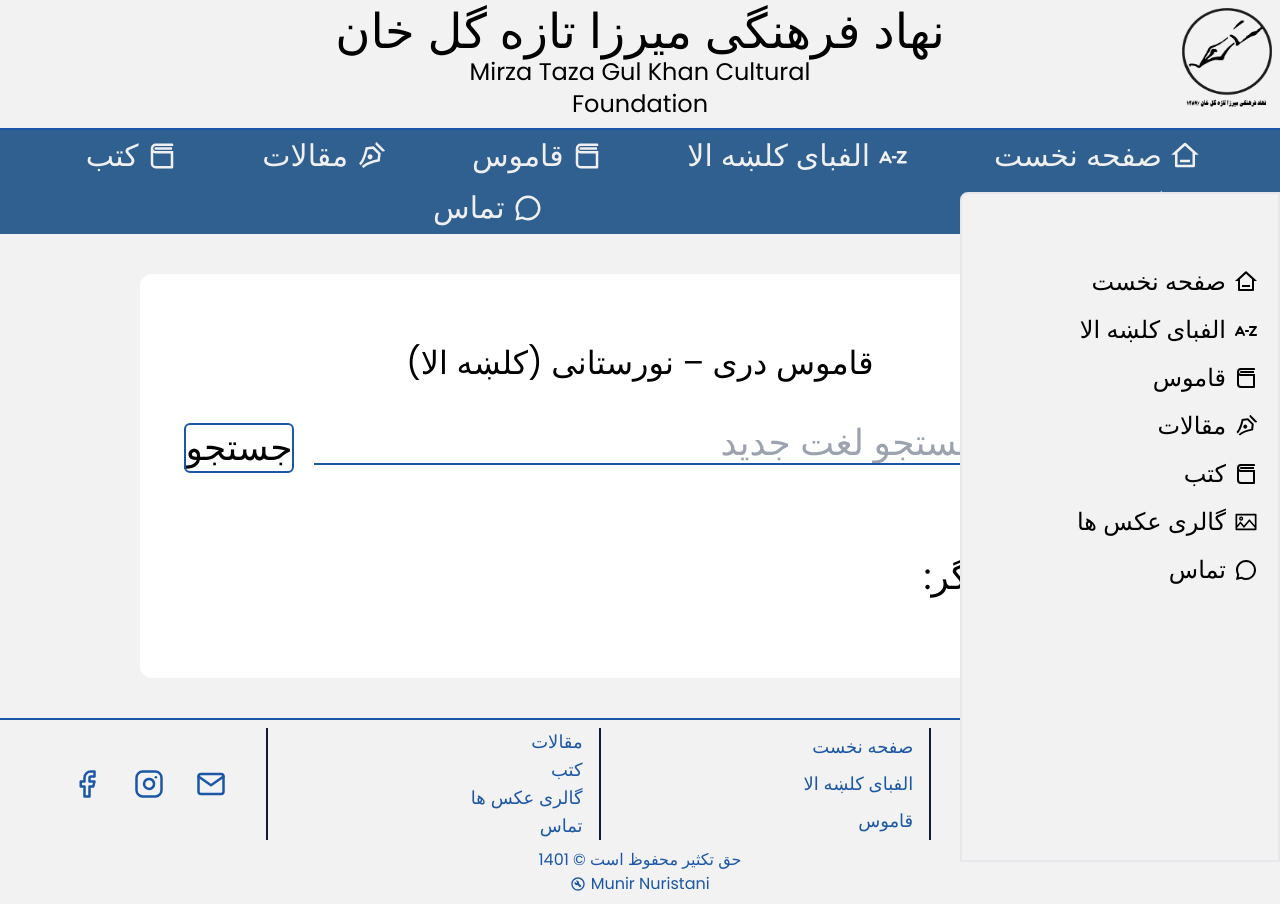
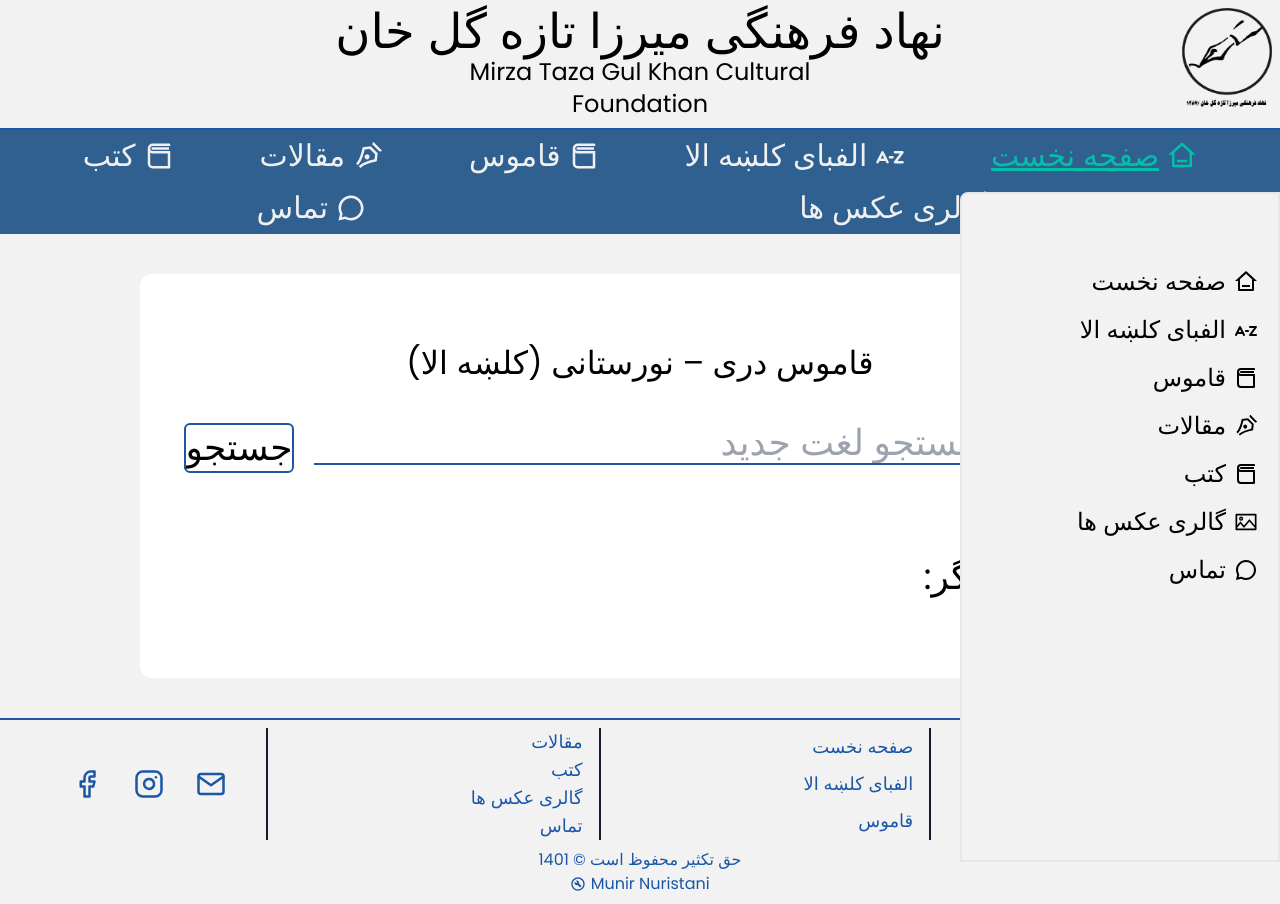
Before and after one commit to MunirNuristani/nuristanidict, a Next.js app: page /dictionary/dictionary in a window 1280 px wide. Built offline with nearby package versions, Linux system fonts and the light colour scheme; a web font is replaced by a local one.

Commit message:
fixed image issues

```diff
--- a/components/Modal/PictureModal.js
+++ b/components/Modal/PictureModal.js
@@ -8,16 +8,25 @@ function PictureModal({ showPictureModal, hidePictureModal, selectedImage, image
 
   return (
     <div className={`verflow-y-auto overflow-x-hidden z-[99]  w-full md:inset-0 h-modal md:h-full fixed flex justify-center items-center inset-0 bg-gray-600 bg-opacity-90 overflow-y-auto h-full w-full ${!showPictureModal && 'hidden'}`}>
-      <div className='relative w-[600px] h-[400px] md:w-[800px] md:h-[600px] lg:w-[1000px] lg:h-[600px] xl:w-[1200px] xl:h-[700px]  rounded bg-[white] shadow-lg flex justify-center items-center m-auto p-auto '>
+      <div className='relative w-[600px] h-[400px] md:w-[800px] md:h-[600px] lg:w-[1000px] lg:h-[600px] xl:w-[1200px] xl:h-[700px]  rounded shadow-lg flex justify-center items-center m-auto p-auto '>
 
         <IoMdCloseCircleOutline className=" z-[99] absolute right-2 text-4xl text-gray-500 text-[red] hover:cursor-pointer top-5" onClick={() => hidePictureModal()} />
         <div className=" absolute top-0 right-0">
-          <Carousel showArrows={true} showThumbs={false} autoFocus={true} showIndicators={false} dynamicHeight={false}>
-            <div className=" w-[600px] h-[400px] md:w-[800px] md:h-[600px] lg:w-[1000px] lg:h-[600px] xl:w-[1200px] xl:h-[700px]">
+          <Carousel
+            showArrows={true}
+            showThumbs={false}
+            autoFocus={true}
+            showIndicators={false}
+            dynamicHeight={true}
+            showStatus={false}
+            swipeable={true}
+            emulateTouch={true}
+          >
+            <div >
               <img src={selectedImage} alt="selected Image" />
             </div>
             {images && images.map((image, ind) => (
-              <div key={ind} className=" absolute top-0 right-0 w-[600px] h-[400px] md:w-[800px] md:h-[600px] lg:w-[1000px] lg:h-[600px] xl:w-[1200px] xl:h-[700px]">
+              <div key={ind} className=" absolute top-0 right-0 ">
                 <img src={image} alt="images" />
               </div>
             ))}
--- a/components/nav/Header.js
+++ b/components/nav/Header.js
@@ -2,69 +2,77 @@ import React, { useState, useEffect } from "react";
 import Image from "next/image";
 import logo from "../../public/logo_original.png";
 import Link from "next/link";
-import { Turn as Hamburger } from 'hamburger-react'
+import { Turn as Hamburger } from "hamburger-react"
 import { RiBook3Line, RiChat3Line, RiHome3Line, RiPenNibLine } from "react-icons/ri"
 import { TiSortAlphabetically } from "react-icons/ti"
 import { AiOutlinePicture } from "react-icons/ai"
 import { useAppContext } from "../../context/AppContext";
-import { useRouter } from 'next/router'
+import { useRouter } from "next/router"
 
 function Header() {
+  const [ activeMenu, setActiveMenu] = useState("home")
   const { state, dispatch } = useAppContext()
   const { showMenu, shrinkHeader } = state
   const router = useRouter()
-  const CSS = " px-10 text-center py-2 flex shrink grow items-center text-3xl  rounded-md cursor-pointer hover:underline"
-  const active = `${CSS} text-gray text`
+  const CSS = " flex justify-center px-10 text-center py-2 flex shrink grow items-center text-3xl rounded-md cursor-pointer hover:underline"
+  const activeCSS = `${CSS} text-[#00c0a7] underline`
 
   const toggleMenu = () => {
     dispatch({ type: "SHOWMENU", payload: !showMenu })
   }
 
-  const handleRouting = (route) => {
+  const handleRouting = (route , alias) => {
     router.push(route)
+    setActiveMenu(alias)
     dispatch({
       type: "LOADINGPAGE", payload: true,
     })
   }
 
-   const menuItems = [
+  const menuItems = [
     {
       name: "صفحه نخست",
-      icon: <RiHome3Line className="ml-2"/>,
-      pathName:"/"
-
+      icon: <RiHome3Line className="ml-2" />,
+      pathName: "/",
+      alias: "home"
     },
     {
-      name:"الفبای کلښه الا",
-      icon: <TiSortAlphabetically className="ml-2"/>,
-      pathName: '/alphabets'
+      name: "الفبای کلښه الا",
+      icon: <TiSortAlphabetically className="ml-2" />,
+      pathName: "/alphabets",
+      alias: "alphabet"
     },
     {
       name: "قاموس",
-      icon: <RiBook3Line className="ml-2"/>,
-      pathName: '/dictionary/dictionary'
+      icon: <RiBook3Line className="ml-2" />,
+      pathName: "/dictionary/dictionary",
+      alias: "dictionary"
     },
     {
       name: "مقالات",
-      icon: < RiPenNibLine className = "ml-2" />,
-      pathName: '/listArticles'
+      icon: < RiPenNibLine className="ml-2" />,
+      pathName: "/listArticles",
+      alias: "articles"
     },
     {
       name: "کتب ",
       icon: <RiBook3Line className="ml-2" />,
-      pathName: '/bookList'
+      pathName: "/bookList",
+      alias:"books"
     },
     {
       name: "گالری عکس ها",
-      icon: <AiOutlinePicture className = "ml-2" />,
-      pathName: '/pictureGallery'
+      icon: <AiOutlinePicture className="ml-2" />,
+      pathName: "/pictureGallery",
+      alias:"gallery"
     },
     {
       name: "تماس",
       icon: <RiChat3Line className="ml-2" />,
-      pathName: '/contact'
+      pathName: "/contact",
+      alias: "contact"
     },
-   ]
+  ]
   return (
     <header className={`sticky top-0 z-10`}>
       <nav
@@ -75,12 +83,10 @@ function Header() {
           <h1 dir="rtl" className="text-5xl md:text-3xl">
             نهاد فرهنگی میرزا تازه گل خان
           </h1>
-          <h1 dir="ltr" className="text-2xl md:text-xl w-3/4 text-center" style={{ fontFamily: 'Poppins' }}>
+          <h1 dir="ltr" className="text-2xl md:text-xl w-3/4 text-center" style={{ fontFamily: "Poppins" }}>
             Mirza Taza Gul Khan Cultural Foundation
-
           </h1>
         </div>
-
         <Link href={{ pathname: "/" }} passHref>
           <div className={`flex absolute right-2 top-2 hover:cursor-pointer transition-all ease-in-out duration-1000 sm:hidden`}>
             <Image
@@ -92,7 +98,7 @@ function Header() {
             />
           </div>
         </Link>
-        <div className={`z-40 flex justify-center items-center h-full -mt-2 absolute right-2 top-2 transition-all ease-in-out duration-1000  ${!shrinkHeader && 'top-24'} sm:top-2 hidden sm:flex`}>
+        <div className={`z-40 flex justify-center items-center h-full -mt-2 absolute right-2 top-2 transition-all ease-in-out duration-1000  ${!shrinkHeader && "top-24"} sm:top-2 hidden sm:flex`}>
           <Hamburger toggled={showMenu} toggle={toggleMenu} direction="left" className={`z-40`} />
         </div>
       </nav>
@@ -100,12 +106,12 @@ function Header() {
       <div>
         <div
           dir="rtl"
-          className='flex flex-row justify-center flex-wrap px-10 items-center text-2xl bg-[#306090] text-[#f0f0f0] sm:hidden'>
-          {menuItems.map((item,idx)=>(
+          className="flex flex-row justify-around flex-wrap px-10 items-center text-2xl bg-[#306090] text-[#f0f0f0] sm:hidden">
+          {menuItems.map((item, idx) => (
             <div key={idx}
-              className={CSS}
-              onClick={() => handleRouting(item.pathName )} >
-                 {item.icon}
+              className={item.alias==activeMenu? activeCSS:CSS}
+              onClick={() => handleRouting(item.pathName, item.alias)} >
+              {item.icon}
               <p> {item.name}</p>
             </div>
           ))}
--- a/pages/bookList.js
+++ b/pages/bookList.js
@@ -25,15 +25,15 @@ export default function Index({ allBooks }) {
     <>{
       loadingPage ? <LoadingPage /> :
 
-        <div className="container mt-10 md:mt-[120px] sm:mt-[20px] flex  flex-col justify-center mx-auto backdrop-blur-sm bg-white/90 drop-shadow-xl p-12 sm:p-2 rounded-xl max-w-[1000px] md:max-w-[700px] sm:max-w-[360px] text-xl relative">
+        <div className="container my-10 md:mt-[120px]  flex flex-col justify-center mx-auto bg-white p-5 rounded-xl max-w-[1000px] md:max-w-[700px] sm:max-w-[360px] sm:mt-[20px] text-xl">
           <div dir="rtl" className="w-full flex flex-row flex-wrap flex-grow">
             {newBooks.map(book => (
               <div key={book.index}
-                className="w-[200px] h-[300px] rounded-xl border-1 border-gray-200 shadow-xl flex flex-col justify-center items-center bg-gray-300 hover:shadow-2xl cursor-pointer m-3"
+                className="w-[200px] h-[300px] rounded-xl border-1 border-gray-200 shadow-xl flex flex-col justify-center items-center bg-gray-200 hover:shadow-2xl cursor-pointer m-3"
                 onClick={() => openBook(book.id)}
               >
                 <Image src={book.cover} alt="bookCover" height={200} width={150} />
-                <h2 className="text-center mx-auto text-lg">
+                <h2 className="text-center mx-auto text-xl">
                   {book.title}
                 </h2>
                 <h3 className="align-center mx-2">نویسنده: {book.author}</h3>
--- a/pages/dictionary/dictionary.js
+++ b/pages/dictionary/dictionary.js
@@ -73,9 +73,6 @@ function Dictionary() {
     setSearchValue('')
   }
 
-
-  // setDisplaySelectedWord({Word:" "})
-
   return (
     <>{loadingPage ? <LoadingPage /> :
       <div dir='rtl' className="container my-10 md:mt-[120px]  flex flex-col justify-center mx-auto bg-white p-5 rounded-xl max-w-[1000px] md:max-w-[700px] sm:max-w-[360px] sm:mt-[20px] text-4xl">
--- a/pages/pictureGallery.js
+++ b/pages/pictureGallery.js
@@ -44,8 +44,8 @@ function PictureGallery({ imageUrl }) {
   return (
     <>
       {loadingPage ? <LoadingPage /> :
-        <div>
-          <div className="w-[1000px] mx-auto pb-10 mx-4 sm:px-6 bg-white/90 my-10 rounded-lg sm:py-16 md:w-auto">
+        <div className="container my-10 md:mt-[120px] flex flex-col mx-auto bg-white rounded-xl max-w-[1000px] md:max-w-[700px] sm:max-w-[360px] sm:mt-[20px] text-xl">
+          <div className=" w-full mx-auto pb-10 mx-4 sm:px-6 bg-white/90 rounded-lg sm:py-16 ">
             <div className="flex flex-row w-full justify-around h-[50px] mb-5 wrap sm:flex-col sm:items-center sm:pb-5" dir="rtl">
               <div className={activeTab == "nuristanPics" ? activeTabCSS : tabCSS} onClick={() => changeTab("nuristanPics")}> تصاویر مناظر نورستان </div>
               <div className={activeTab == "culturalPics" ? activeTabCSS : tabCSS} onClick={() => changeTab("culturalPics")} > تصاویر تاریخی و فرهنگی نورستان</div>
```
Also changed, not shown: 1 other file (tests, documents, lock files or other folders).
